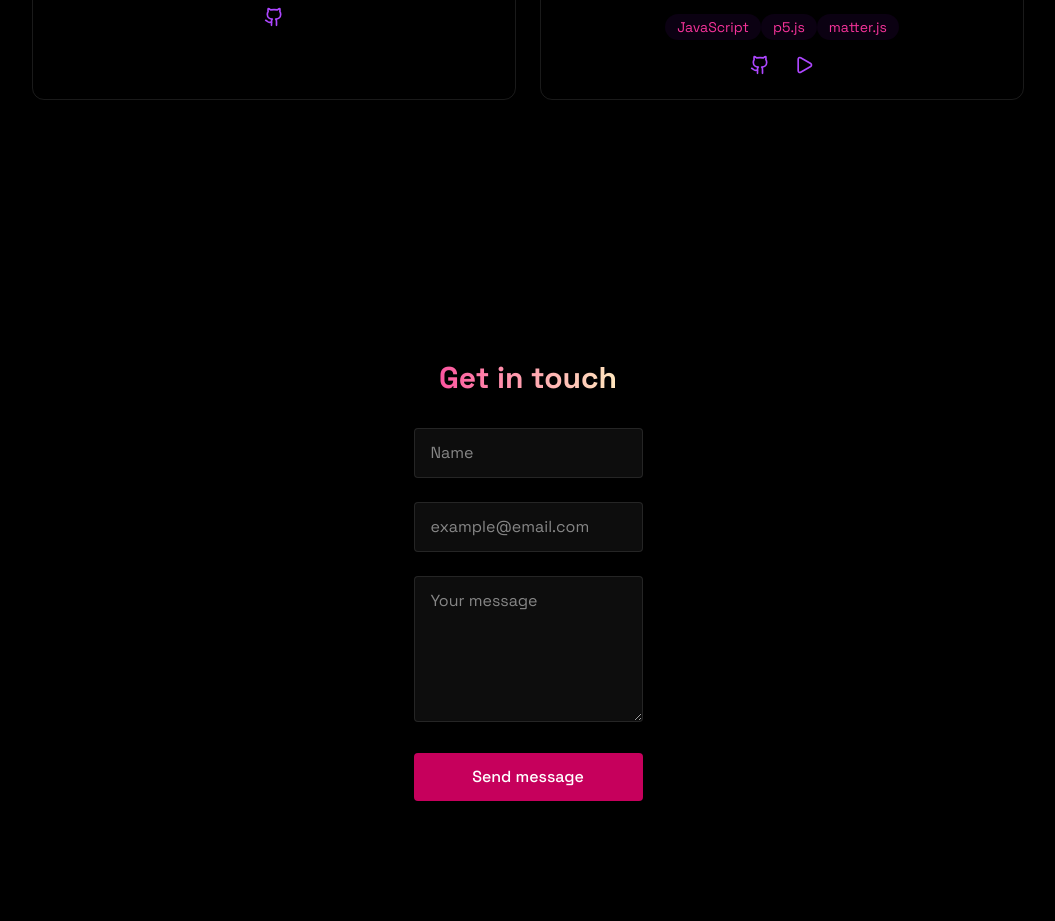
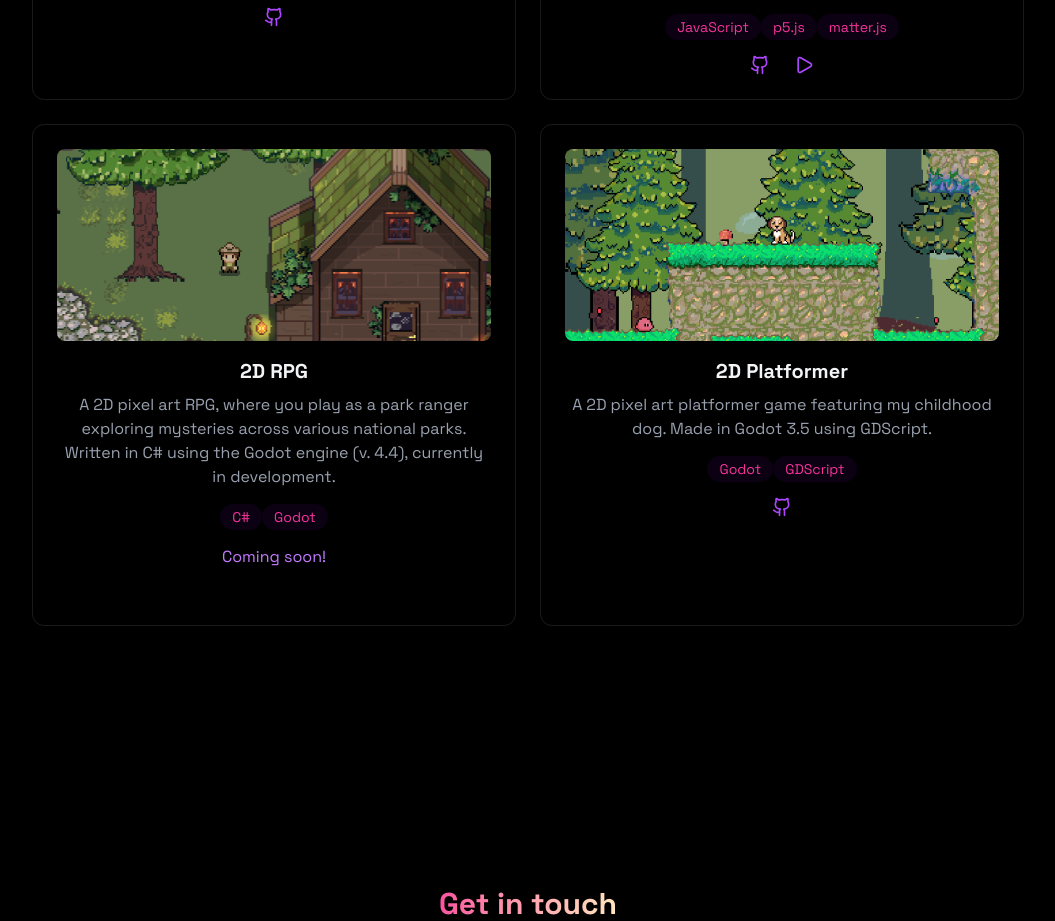
Before and after one commit to 13nz/portfolio, a React (Vite) app: page / in a window 1280 px wide. Shown: the part 2660-3581 px from the top of the page, without its empty margins (112-1167 px from the left). Built offline with nearby package versions, Linux system fonts and the light colour scheme.

Commit message:
projects added

```diff
--- a/src/components/sections/Projects.jsx
+++ b/src/components/sections/Projects.jsx
@@ -3,6 +3,8 @@ import spaceBeagleImg from "../../assets/space_beagle.png"
 import musicVisImg from "../../assets/music_vis.png"
 import snookerImg from "../../assets/snooker.png"
 import weatherDataImg from "../../assets/weather_data.png"
+import rpgImg from "../../assets/rpg.png"
+import koniImg from "../../assets/koni.png"
 import { Github, ExternalLink, Play } from "lucide-react";
 
 
@@ -56,7 +58,7 @@ export const Projects = () => {
 
                         {/*  music visualizer */}
                         <div className="p-6 rounded-xl border border-white/10 hover:-translate-y-1 hover:border-purple-400/30 hover:shadow-[0_2px_8px_rgba(59, 130, 246, 0.2)]">
-                            <img src={musicVisImg} alt="Space Beagle Screenshot" className="w-full h-48 object-cover rounded-lg mb-4" />
+                            <img src={musicVisImg} alt="Music Visualizer Screenshot" className="w-full h-48 object-cover rounded-lg mb-4" />
                             <h3 className="text-xl font-bold mb-2">Music Visualizer</h3>
                             <p className="text-gray-400 mb-4">
                                 An interactive music visualizer built with JavaScript and the p5.js creative coding framework.
@@ -92,7 +94,7 @@ export const Projects = () => {
 
                         {/*  weather stats */}
                         <div className="p-6 rounded-xl border border-white/10 hover:-translate-y-1 hover:border-purple-400/30 hover:shadow-[0_2px_8px_rgba(59, 130, 246, 0.2)]">
-                        <img src={weatherDataImg} alt="Space Beagle Screenshot" className="w-full h-48 object-cover rounded-lg mb-4" />
+                        <img src={weatherDataImg} alt="Weather data app Screenshot" className="w-full h-48 object-cover rounded-lg mb-4" />
                             <h3 className="text-xl font-bold mb-2">Weather Data</h3>
                             <p className="text-gray-400 mb-4">
                                 A command-line application for visualizing historical weather trends and predicting future temperatures using Unicode candlestick charts and linear regression.
@@ -119,7 +121,7 @@ export const Projects = () => {
 
                         {/*  Snooker */}
                         <div className="p-6 rounded-xl border border-white/10 hover:-translate-y-1 hover:border-purple-400/30 hover:shadow-[0_2px_8px_rgba(59, 130, 246, 0.2)]">
-                        <img src={snookerImg} alt="Space Beagle Screenshot" className="w-full h-48 object-cover rounded-lg mb-4" />
+                        <img src={snookerImg} alt="Snooker Screenshot" className="w-full h-48 object-cover rounded-lg mb-4" />
                             <h3 className="text-xl font-bold mb-2">Snooker</h3>
                             <p className="text-gray-400 mb-4">
                                 An interactive, physics-based snooker game built with p5.js and Matter.js.
@@ -153,6 +155,55 @@ export const Projects = () => {
                                 </a>
                             </div>
                         </div>
+
+
+                        {/*  Untitled RPG */}
+                        <div className="p-6 rounded-xl border border-white/10 hover:-translate-y-1 hover:border-purple-400/30 hover:shadow-[0_2px_8px_rgba(59, 130, 246, 0.2)]">
+                        <img src={rpgImg} alt="Space Beagle Screenshot" className="w-full h-48 object-cover rounded-lg mb-4" />
+                            <h3 className="text-xl font-bold mb-2">2D RPG</h3>
+                            <p className="text-gray-400 mb-4">
+                                A 2D pixel art RPG, where you play as a park ranger exploring mysteries across various national parks.
+                                Written in C# using the Godot engine (v. 4.4), currently in development.
+                            </p>
+                            <div>
+                                {["C#", "Godot"].map((tech, key) => (
+                                <span key={key} className="bg-purple-800/10 text-pink-500 py-1 px-3 rounded-full text-sm hover:bg-purple-700/20 hover:shadow-[0_2px_8px_rgba(59, 130, 246, 0.2)] transition">
+                                    {tech}
+                                </span>
+                                ))}
+                            </div>
+                            <div className="flex justify-center gap-6 mt-4">
+                                <p className="mb-8 text-purple-400">Coming soon!</p>
+                            </div>
+                        </div>
+
+
+                        {/*  Bella */}
+                        <div className="p-6 rounded-xl border border-white/10 hover:-translate-y-1 hover:border-purple-400/30 hover:shadow-[0_2px_8px_rgba(59, 130, 246, 0.2)]">
+                        <img src={koniImg} alt="Pixel Art Platformer Screenshot" className="w-full h-48 object-cover rounded-lg mb-4" />
+                            <h3 className="text-xl font-bold mb-2">2D Platformer</h3>
+                            <p className="text-gray-400 mb-4">
+                                A 2D pixel art platformer game featuring my childhood dog. Made in Godot 3.5 using GDScript.
+                            </p>
+                            <div>
+                                {["Godot", "GDScript"].map((tech, key) => (
+                                <span key={key} className="bg-purple-800/10 text-pink-500 py-1 px-3 rounded-full text-sm hover:bg-purple-700/20 hover:shadow-[0_2px_8px_rgba(59, 130, 246, 0.2)] transition">
+                                    {tech}
+                                </span>
+                                ))}
+                            </div>
+                            <div className="flex justify-center gap-6 mt-4">
+                                <a
+                                    href="https://github.com/13nz/KoniIsland"
+                                    target="_blank"
+                                    rel="noopener noreferrer"
+                                    className="text-purple-500 hover:text-purple-300 transition-transform hover:-translate-y-1"
+                                    aria-label="GitHub"
+                                >
+                                    <Github className="w-5 h-5" />
+                                </a>
+                            </div>
+                        </div>
                     </div>
                 </div>
             </RevealOnScroll>
```
Also changed, not shown: src/assets/koni.png (added), src/assets/rpg.png (added).
